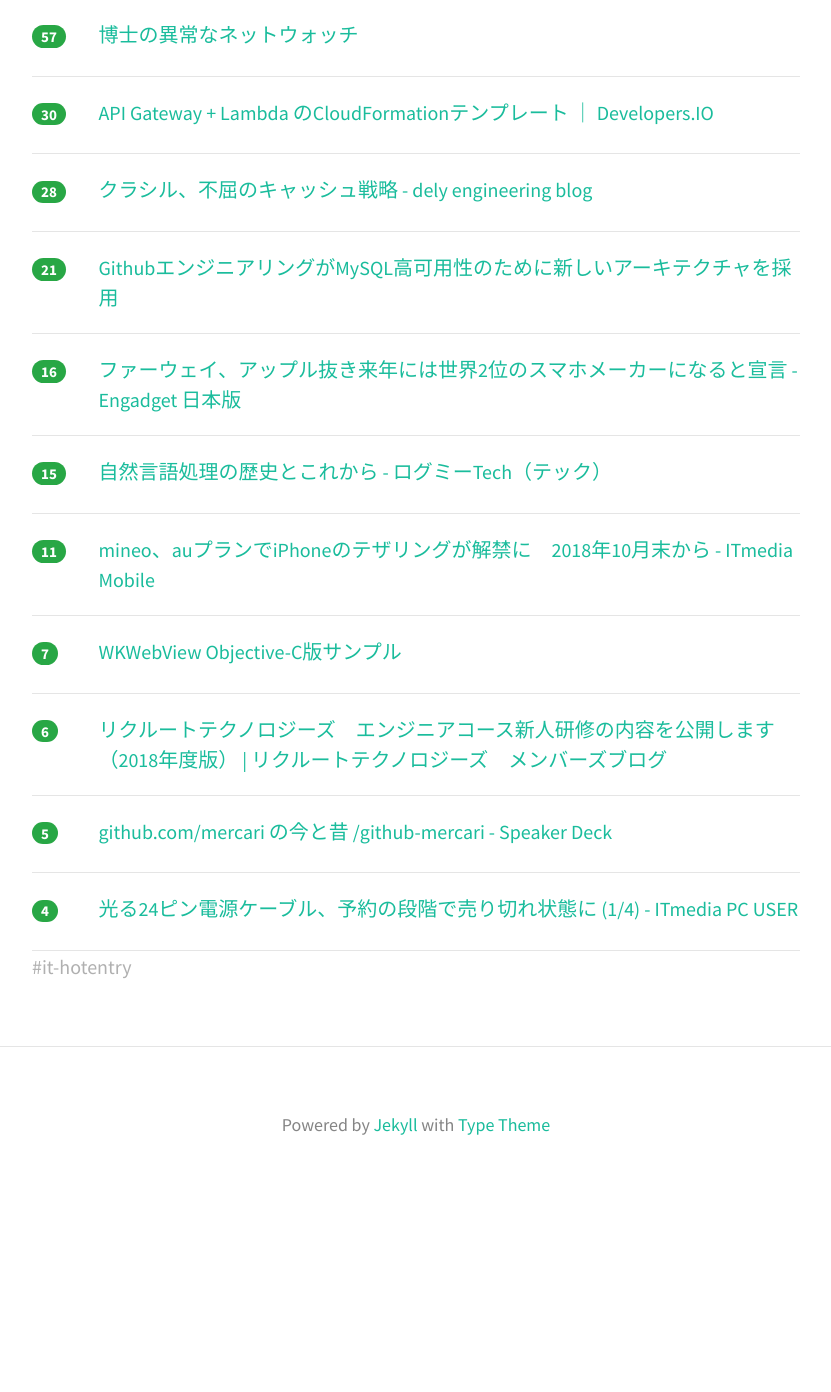
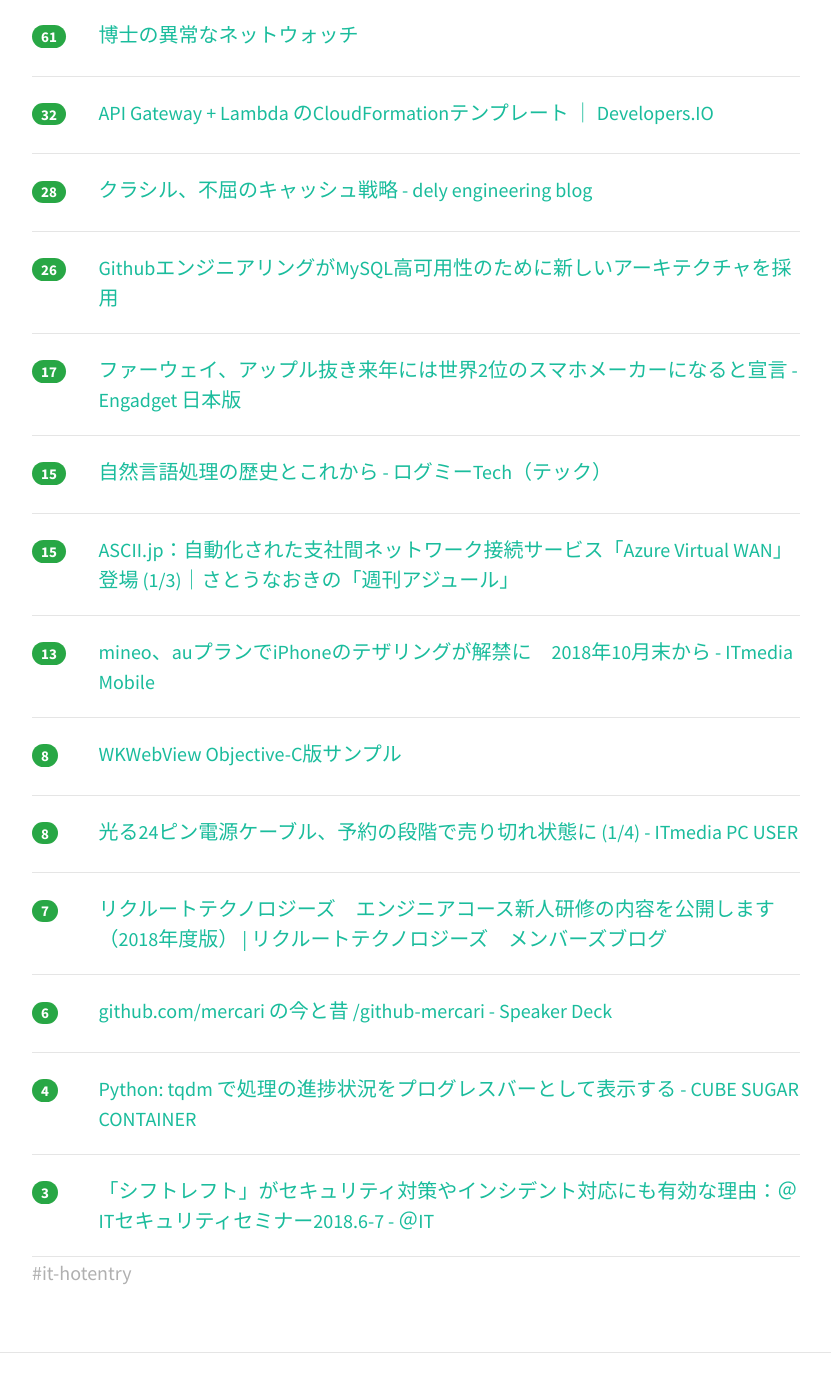
Before and after one commit to yatta47/hatena-matome-site, a Jekyll site: the page built from _posts/2018-07-24-hatena.md, in a window 1280 px wide and 1400 px high, scrolled down 375 px. Shown: the top 1392 px of the window, without its empty margins (224-1055 px from the left). Built offline with Jekyll 4.4.1, drawn with Linux system fonts in a browser that asks for light colours; nearby versions of some CDN libraries; before the commit the page ends 1577 px from its top, so only the background shows below that.

Commit message:
Updated 2018-07-24

```diff
--- a/_posts/2018-07-24-hatena.md
+++ b/_posts/2018-07-24-hatena.md
@@ -1,18 +1,18 @@
 ---
 layout: post
 title:  "2018-07-24 はてぶIT"
-date:   2018-07-24 06:00:43
+date:   2018-07-24 07:01:09
 tags: [it-hotentry]
 ---
-11 件のデータあり
+14 件のデータあり
 
 <hr><div class="row">
-<div class="col-1"><span class="badge badge-pill badge-success h2">57</span></div>
+<div class="col-1"><span class="badge badge-pill badge-success h2">61</span></div>
 <div class="col-11"><a href='https://www.slideshare.net/otsune/ss-107113361' target='_blank'>博士の異常なネットウォッチ</a></div>
 </div>
 <hr>
 <div class="row">
-<div class="col-1"><span class="badge badge-pill badge-success h2">30</span></div>
+<div class="col-1"><span class="badge badge-pill badge-success h2">32</span></div>
 <div class="col-11"><a href='https://dev.classmethod.jp/cloud/aws/cloudformation_template_for_api_gateway_integration_to_lambda/' target='_blank'>API Gateway + Lambda のCloudFormationテンプレート ｜ Developers.IO</a></div>
 </div>
 <hr>
@@ -22,12 +22,12 @@ tags: [it-hotentry]
 </div>
 <hr>
 <div class="row">
-<div class="col-1"><span class="badge badge-pill badge-success h2">21</span></div>
+<div class="col-1"><span class="badge badge-pill badge-success h2">26</span></div>
 <div class="col-11"><a href='https://www.infoq.com/jp/news/2018/07/github-mysql-high-availability' target='_blank'>GithubエンジニアリングがMySQL高可用性のために新しいアーキテクチャを採用</a></div>
 </div>
 <hr>
 <div class="row">
-<div class="col-1"><span class="badge badge-pill badge-success h2">16</span></div>
+<div class="col-1"><span class="badge badge-pill badge-success h2">17</span></div>
 <div class="col-11"><a href='https://japanese.engadget.com/2018/07/23/2/' target='_blank'>ファーウェイ、アップル抜き来年には世界2位のスマホメーカーになると宣言 - Engadget 日本版</a></div>
 </div>
 <hr>
@@ -37,27 +37,42 @@ tags: [it-hotentry]
 </div>
 <hr>
 <div class="row">
-<div class="col-1"><span class="badge badge-pill badge-success h2">11</span></div>
+<div class="col-1"><span class="badge badge-pill badge-success h2">15</span></div>
+<div class="col-11"><a href='http://ascii.jp/elem/000/001/714/1714131/' target='_blank'>ASCII.jp：自動化された支社間ネットワーク接続サービス「Azure Virtual WAN」登場 (1/3)｜さとうなおきの「週刊アジュール」</a></div>
+</div>
+<hr>
+<div class="row">
+<div class="col-1"><span class="badge badge-pill badge-success h2">13</span></div>
 <div class="col-11"><a href='http://www.itmedia.co.jp/mobile/articles/1807/23/news128.html' target='_blank'>mineo、auプランでiPhoneのテザリングが解禁に　2018年10月末から - ITmedia Mobile</a></div>
 </div>
 <hr>
 <div class="row">
-<div class="col-1"><span class="badge badge-pill badge-success h2">7</span></div>
+<div class="col-1"><span class="badge badge-pill badge-success h2">8</span></div>
 <div class="col-11"><a href='https://qiita.com/miutex/items/625675e8fa33336eaabb' target='_blank'>WKWebView Objective-C版サンプル</a></div>
 </div>
 <hr>
 <div class="row">
-<div class="col-1"><span class="badge badge-pill badge-success h2">6</span></div>
+<div class="col-1"><span class="badge badge-pill badge-success h2">8</span></div>
+<div class="col-11"><a href='http://www.itmedia.co.jp/pcuser/articles/1807/23/news104.html' target='_blank'>光る24ピン電源ケーブル、予約の段階で売り切れ状態に (1/4) - ITmedia PC USER</a></div>
+</div>
+<hr>
+<div class="row">
+<div class="col-1"><span class="badge badge-pill badge-success h2">7</span></div>
 <div class="col-11"><a href='https://recruit-tech.co.jp/blog/2018/07/23/rtech_bootcamp_2018/' target='_blank'>リクルートテクノロジーズ　エンジニアコース新人研修の内容を公開します（2018年度版） | リクルートテクノロジーズ　メンバーズブログ</a></div>
 </div>
 <hr>
 <div class="row">
-<div class="col-1"><span class="badge badge-pill badge-success h2">5</span></div>
+<div class="col-1"><span class="badge badge-pill badge-success h2">6</span></div>
 <div class="col-11"><a href='https://speakerdeck.com/hirak/github-mercari' target='_blank'>github.com/mercari の今と昔 /github-mercari - Speaker Deck</a></div>
 </div>
 <hr>
 <div class="row">
 <div class="col-1"><span class="badge badge-pill badge-success h2">4</span></div>
-<div class="col-11"><a href='http://www.itmedia.co.jp/pcuser/articles/1807/23/news104.html' target='_blank'>光る24ピン電源ケーブル、予約の段階で売り切れ状態に (1/4) - ITmedia PC USER</a></div>
+<div class="col-11"><a href='https://blog.amedama.jp/entry/2018/07/23/080000' target='_blank'>Python: tqdm で処理の進捗状況をプログレスバーとして表示する - CUBE SUGAR CONTAINER</a></div>
 </div>
 <hr>
+<div class="row">
+<div class="col-1"><span class="badge badge-pill badge-success h2">3</span></div>
+<div class="col-11"><a href='http://www.atmarkit.co.jp/ait/articles/1807/24/news006.html' target='_blank'>「シフトレフト」がセキュリティ対策やインシデント対応にも有効な理由：＠ITセキュリティセミナー2018.6-7 - ＠IT</a></div>
+</div>
+<hr>
```
